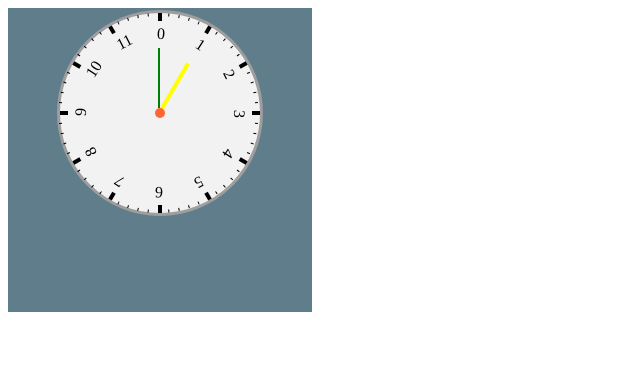
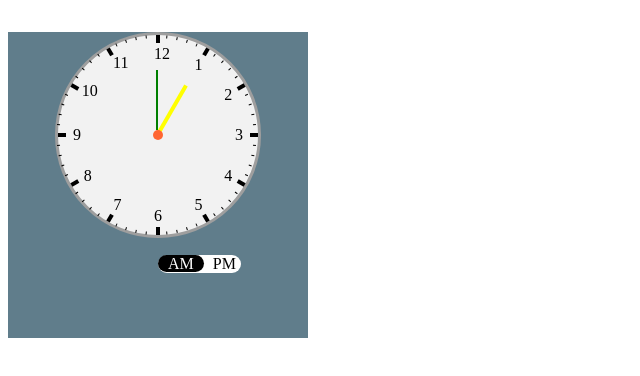
Before and after one commit to KhaledMohamedP/TimeZone, a plain HTML site: page index.html in a window 1280 px wide. Shown: the whole page, without its empty margins (0-640 px from the left). Drawn offline with Linux system fonts and the light colour scheme.

Commit message:
Added pm/am buttons

```diff
--- a/index.html
+++ b/index.html
@@ -8,37 +8,62 @@
 </head>
 
 <body>
+
     <div class="container">
         <div class="clock">
             <div class="bar hourBar"></div>
             <div class="clockCenter"></div>
             <div class="bar minuteBar"></div>
+            <ul class="day">
+                <li class="am active">AM</li>
+                <li class="pm ">PM</li>
+            </ul>
         </div>
     </div>
 </body>
+<script>
+var clock = document.getElementsByClassName("clock")[0];
 
-<script>
-    var clock = document.getElementsByClassName("clock")[0];
+createClock(clock);
+function createClock(selector) {
     for (var i = 0; i < 60; i++) {
         var tip = document.createElement("div");
         tip.className = "tip ";
 
         // If the tip is an hour
-        if(i % 5 == 0){
-            tip.className +=  "hourTip";
-            var hourText = document.createElement("span");
-            hourText.innerHTML = i / 5;
-            tip.appendChild(hourText);
-        // Else it's minute
-        }else {
+        if (i % 5 == 0) {
+            tip.className += "hourTip";
+            var hourSpan = document.createElement("span");
 
-            tip.className +=  "minuteTip";
+            // Every 5 tips we get an hour
+            var hour = i / 5;
+            // if the result is 0 return 12
+            var hourText = hour === 0 ? 12 : hour;
+            hourSpan.innerHTML = hourText;
+            hourSpan.style.transform = "rotate(" + (-i * 6) + "deg)"
+            tip.appendChild(hourSpan);
+
+            // Else it's minute
+        } else {
+            tip.className += "minuteTip";
         }
 
 
-        tip.style.transform = "rotate("+( i * 6 ) +"deg)";
-        clock.appendChild(tip);
+        tip.style.transform = "rotate(" + (i * 6) + "deg)";
+        selector.appendChild(tip);
     };
+
+    var pm = document.getElementsByClassName('pm')[0];
+    var am = document.getElementsByClassName('am')[0];
+    pm.onclick = function(){
+        pm.className = "pm active";
+        am.className = "am";
+    };
+    am.onclick = function(){
+        am.className = "am active";
+        pm.className = "pm";
+    };
+}
 
 
 </script>
--- a/style.css
+++ b/style.css
@@ -1,18 +1,17 @@
 .container{
+	background: #607D8B;
 	width: 300px;
-	height: 300px;
-	padding: 2px;
-	background: #607D8B;
+	height: 306px;
 }
 
 .clock{
 	border: 3px solid #9E9E9E;
-	border-radius: 50%;
 	height: 200px;
 	position: relative;
+	background: #f2f2f2;
+	margin: 32px auto;
 	width: 200px;
-	margin: 0 auto;
-	background: #f2f2f2;
+	border-radius: 50%;
 }
 
 .tip{
@@ -26,10 +25,9 @@
 	width: 4px;
 }
 .hourTip span{
+	top:10px;
 	position: absolute;
-	transform: rotate(3deg);
-	left: -1px;
-	top: 12px;
+	left: -2px;
 }
 .minuteTip{
 	width: 1px;
@@ -82,3 +80,26 @@
 .twoMin{
 	transform: rotate(6deg);
 }
+.day {
+	position: absolute;
+	background: white;
+	display: inline-block;
+	left: 100px;
+	list-style-type: none;
+	top: 220px;
+	border-radius: 20px;
+	padding: 0;
+	margin: 0;
+}
+.day li{
+	display: inline;
+	padding: 0 5px;
+	cursor: pointer;
+}
+
+.day li.active{
+	background: #000;
+	border-radius: 20px;
+	padding: 0 10px;
+	color: #fff;
+}
```
